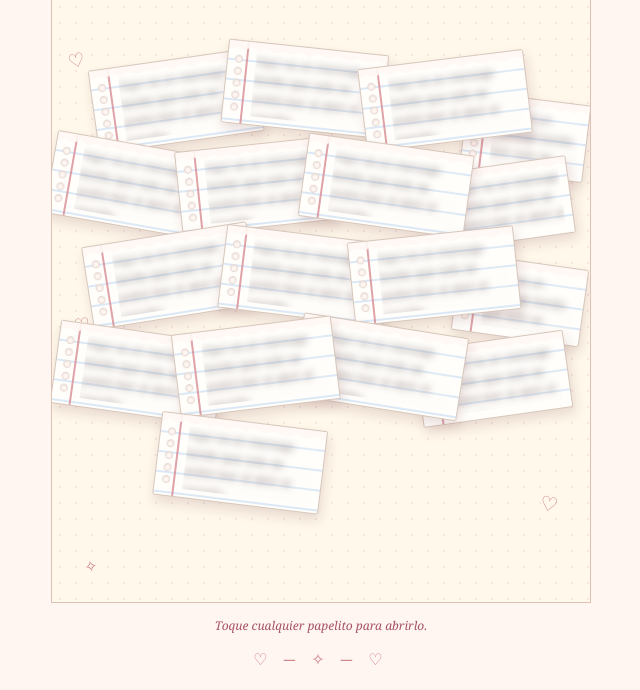
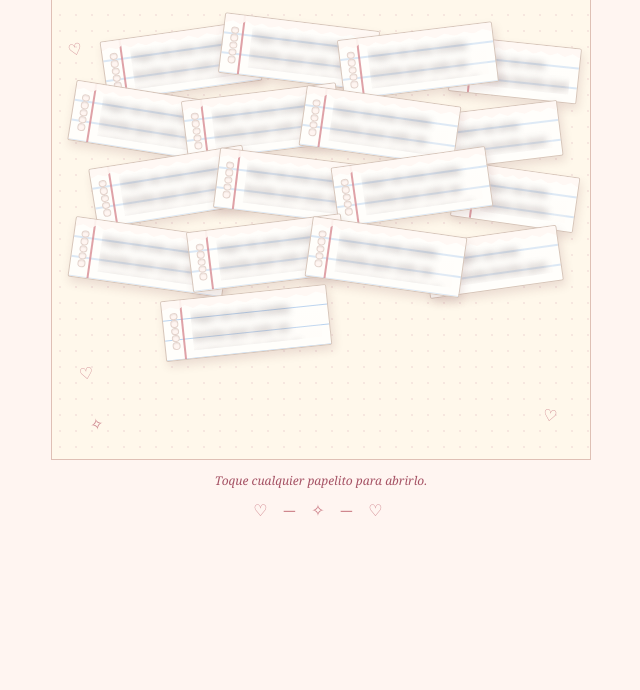
Before and after one commit to manuelcastro1311-arch/24, a plain HTML site: page regalos/dia16.html in a window 1280 px wide. Shown: the part 115-805 px from the top of the page, without its empty margins (319-959 px from the left). Drawn offline with Linux system fonts and the light colour scheme.

Commit message:
Update dia16.html

```diff
--- a/regalos/dia16.html
+++ b/regalos/dia16.html
@@ -31,27 +31,27 @@ body{
   width:100%;
   max-width:560px;
   margin:auto;
-  padding:20px 10px 20px;
+  padding:18px 10px 18px;
   overflow:hidden;
 }
 
 .mini{
   font:9px Arial, sans-serif;
   letter-spacing:2px;
-  margin:10px 0 16px;
+  margin:8px 0 14px;
 }
 
 h1{
-  font-size:clamp(25px, 6vw, 34px);
+  font-size:clamp(24px, 6vw, 34px);
   font-weight:normal;
   line-height:1.2;
-  margin:0 0 16px;
+  margin:0 0 14px;
 }
 
 .collage{
   position:relative;
   width:100%;
-  aspect-ratio:500 / 560;
+  aspect-ratio:500 / 435;
   background:#fff8eb;
   background-image:
     radial-gradient(#cf9aa72f .8px, transparent .8px);
@@ -59,7 +59,6 @@ h1{
   border:1px solid #dfc0b5;
   overflow:hidden;
   isolation:isolate;
-  padding:10px;
 }
 
 .corazon{
@@ -68,13 +67,14 @@ h1{
   pointer-events:none;
   z-index:0;
   opacity:.8;
+  font-size:16px;
 }
 
-.c1{ left:3%; top:8%; font-size:19px; transform:rotate(-15deg); }
-.c2{ right:4%; top:16%; font-size:19px; transform:rotate(15deg); }
-.c3{ left:4%; top:52%; font-size:18px; transform:rotate(-10deg); }
-.c4{ right:6%; bottom:14%; font-size:20px; transform:rotate(12deg); }
-.c5{ left:6%; bottom:4%; font-size:16px; transform:rotate(-12deg); }
+.c1{ left:3%; top:10%; transform:rotate(-15deg); }
+.c2{ right:5%; top:18%; transform:rotate(12deg); }
+.c3{ left:5%; bottom:16%; transform:rotate(-10deg); }
+.c4{ right:6%; bottom:7%; transform:rotate(10deg); }
+.c5{ left:7%; bottom:5%; transform:rotate(-13deg); }
 
 .nota{
   position:absolute;
@@ -88,7 +88,7 @@ h1{
   padding:0;
   cursor:pointer;
   z-index:var(--z);
-  touch-action:pan-y;
+  touch-action:manipulation;
   -webkit-tap-highlight-color:transparent;
 }
 
@@ -105,10 +105,11 @@ h1{
     );
   border:1px solid #d7c6bb;
   border-radius:2px;
-  box-shadow:2px 6px 12px #69292d25;
+  box-shadow:2px 5px 10px #69292d20;
   overflow:hidden;
-  transition:transform .22s ease, box-shadow .22s ease;
   pointer-events:none;
+  transition:transform .18s ease, box-shadow .18s ease;
+  transform-origin:center center;
 }
 
 .papel::before{
@@ -176,7 +177,6 @@ h1{
   word-break:break-word;
   filter:blur(3.5px);
   opacity:.72;
-  transform:scale(1.01);
   user-select:none;
   pointer-events:none;
 }
@@ -194,43 +194,32 @@ h1{
   pointer-events:none;
 }
 
-@media (hover:hover){
+@media (hover:hover) and (pointer:fine){
   .nota:hover{
-    z-index:200;
+    z-index:150;
   }
 
   .nota:hover .papel{
-    transform:scale(1.07);
-    box-shadow:3px 10px 20px #69292d40;
+    transform:scale(1.04);
+    box-shadow:3px 8px 18px #69292d35;
   }
-}
-
-.nota.tocando,
-.nota:focus-visible{
-  z-index:200;
-}
-
-.nota.tocando .papel,
-.nota:focus-visible .papel{
-  transform:scale(1.07);
-  box-shadow:3px 10px 20px #69292d40;
 }
 
 .instrucciones{
   font-size:12px;
   font-style:italic;
   color:#a65365;
-  margin:14px 0 8px;
+  margin:12px 0 8px;
 }
 
 .decoracion{
   color:#cc7e87;
   letter-spacing:6px;
-  margin:14px 0 0;
+  margin:10px 0 0;
 }
 
 .detalle{
-  animation:aparecer .28s ease both;
+  animation:aparecer .25s ease both;
 }
 
 .hoja-abierta{
@@ -245,7 +234,7 @@ h1{
     );
   border:1px solid #d7c6bb;
   box-shadow:0 8px 20px #69292d22;
-  padding:22px 18px 26px 38px;
+  padding:22px 18px 24px 38px;
   text-align:left;
   min-height:320px;
   overflow:hidden;
@@ -341,7 +330,7 @@ h1{
   font-family:Georgia, serif;
   font-size:14px;
   cursor:pointer;
-  margin-top:20px;
+  margin-top:18px;
 }
 
 .boton:hover{
@@ -353,21 +342,10 @@ button:focus-visible{
   outline-offset:4px;
 }
 
-@keyframes entrar{
-  from{
-    opacity:0;
-    transform:translateY(-18px) scale(.88);
-  }
-  to{
-    opacity:1;
-    transform:translateY(0) scale(1);
-  }
-}
-
 @keyframes aparecer{
   from{
     opacity:0;
-    transform:scale(.96);
+    transform:scale(.98);
   }
   to{
     opacity:1;
@@ -430,44 +408,40 @@ const mensajes = [
 ];
 
 /*
-  Cada papelito:
-  [numero interno, x, y, ancho, alto, rotación, z-index]
+[numeroInterno, x, y, ancho, alto, rotacion, z]
 */
 const posiciones = [
-  [1, 23, 17, 31, 14, -8, 5],
-  [2, 47, 15, 30, 14, 6, 6],
-  [3, 73, 17, 31, 14, -7, 7],
-  [4, 88, 23, 23, 13, 7, 4],
+  [1, 24, 15, 29, 13, -8, 6],
+  [2, 46, 13, 29, 13, 7, 7],
+  [3, 68, 15, 29, 13, -7, 8],
+  [4, 86, 17, 24, 12, 6, 5],
 
-  [5, 15, 31, 31, 14, 10, 8],
-  [6, 38, 31, 29, 14, -6, 9],
-  [7, 62, 31, 31, 14, 8, 10],
-  [8, 83, 34, 27, 13, -8, 6],
+  [5, 18, 28, 29, 13, 9, 9],
+  [6, 39, 28, 29, 13, -7, 10],
+  [7, 61, 29, 29, 13, 8, 11],
+  [8, 82, 31, 25, 12, -7, 6],
 
-  [9, 22, 46, 31, 14, -9, 11],
-  [10, 47, 46, 31, 14, 7, 12],
-  [11, 71, 46, 31, 14, -6, 13],
-  [12, 87, 50, 24, 13, 8, 7],
+  [9, 22, 42, 29, 13, -9, 12],
+  [10, 45, 42, 29, 13, 7, 13],
+  [11, 67, 42, 29, 13, -8, 14],
+  [12, 86, 44, 23, 12, 8, 7],
 
-  [13, 16, 62, 31, 14, 8, 14],
-  [14, 38, 61, 30, 14, -7, 16],
-  [15, 61, 61, 31, 14, 9, 15],
-  [16, 82, 63, 28, 13, -8, 10],
+  [13, 18, 57, 29, 13, 8, 15],
+  [14, 40, 56, 29, 13, -7, 16],
+  [15, 62, 57, 29, 13, 8, 17],
+  [16, 82, 58, 25, 12, -8, 10],
 
-  [17, 35, 77, 31, 14, 7, 17]
+  [17, 36, 71, 31, 13, -6, 18]
 ];
 
 const $ = id => document.getElementById(id);
-
 const collage = $("collage");
 const principal = $("principal");
 const detalle = $("detalle");
-
 let ultimoBoton = null;
-let bloqueado = false;
 
 function textoPreview(n){
-  return mensajes[n - 1] || "Aquí va un mensaje bonito que solo se podrá leer al abrir el papelito.";
+  return mensajes[n - 1] || "Aquí va una cosita bonita que solo se podrá leer al abrir el papelito.";
 }
 
 function crearDecoraciones(){
@@ -497,7 +471,7 @@ function crearHoyitos(){
 function crearPapelitos(){
   crearDecoraciones();
 
-  posiciones.forEach((datos, i)=>{
+  posiciones.forEach((datos)=>{
     const [n, x, y, w, h, r, z] = datos;
 
     const nota = document.createElement("button");
@@ -514,7 +488,6 @@ function crearPapelitos(){
 
     const papel = document.createElement("div");
     papel.className = "papel";
-    papel.style.animation = `entrar .45s ease ${i * 45}ms both`;
 
     const hoyitos = crearHoyitos();
 
@@ -530,41 +503,9 @@ function crearPapelitos(){
     papel.appendChild(preview);
     nota.appendChild(papel);
 
-    let tactil = false;
-    let timer;
-
-    nota.addEventListener("pointerdown", e=>{
-      tactil = e.pointerType !== "mouse";
-      if(tactil){
-        clearTimeout(timer);
-        nota.classList.add("tocando");
-      }
-    });
-
-    nota.addEventListener("pointercancel", ()=>{
-      clearTimeout(timer);
-      nota.classList.remove("tocando");
-      tactil = false;
-    });
-
-    nota.addEventListener("pointerup", ()=>{
-      timer = setTimeout(()=>{
-        nota.classList.remove("tocando");
-      }, 220);
-    });
-
     nota.addEventListener("click", ()=>{
-      if(bloqueado) return;
-      bloqueado = true;
       ultimoBoton = nota;
-
-      const delay = tactil ? 150 : 0;
-
-      setTimeout(()=>{
-        nota.classList.remove("tocando");
-        tactil = false;
-        abrirPapelito(n);
-      }, delay);
+      abrirPapelito(n);
     });
 
     collage.appendChild(nota);
@@ -575,8 +516,7 @@ function abrirPapelito(n){
   $("mensaje").textContent = mensajes[n - 1] || "Aquí irá una de las cosas que nunca te he dicho.";
   principal.hidden = true;
   detalle.hidden = false;
-  detalle.scrollIntoView({ block:"start", behavior:"auto" });
-  bloqueado = false;
+  window.scrollTo({ top: 0, behavior: "auto" });
 }
 
 function cerrarPapelito(){
@@ -585,7 +525,6 @@ function cerrarPapelito(){
 
   if(ultimoBoton){
     ultimoBoton.focus({ preventScroll:true });
-    ultimoBoton.scrollIntoView({ block:"nearest", behavior:"auto" });
   }
 }
 
@@ -593,7 +532,6 @@ $("cerrar").addEventListener("click", cerrarPapelito);
 
 document.addEventListener("keydown", e=>{
   if(e.key === "Escape" && !detalle.hidden){
-    e.stopPropagation();
     cerrarPapelito();
   }
 });
```
